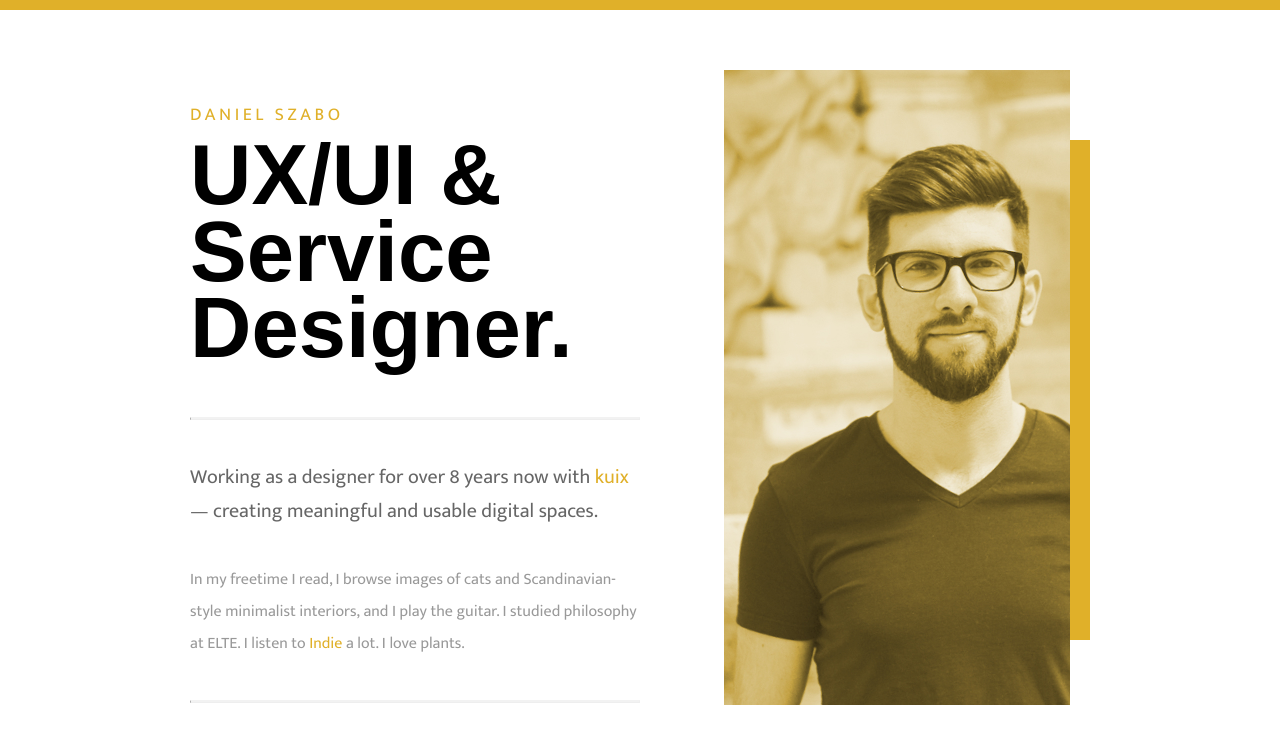
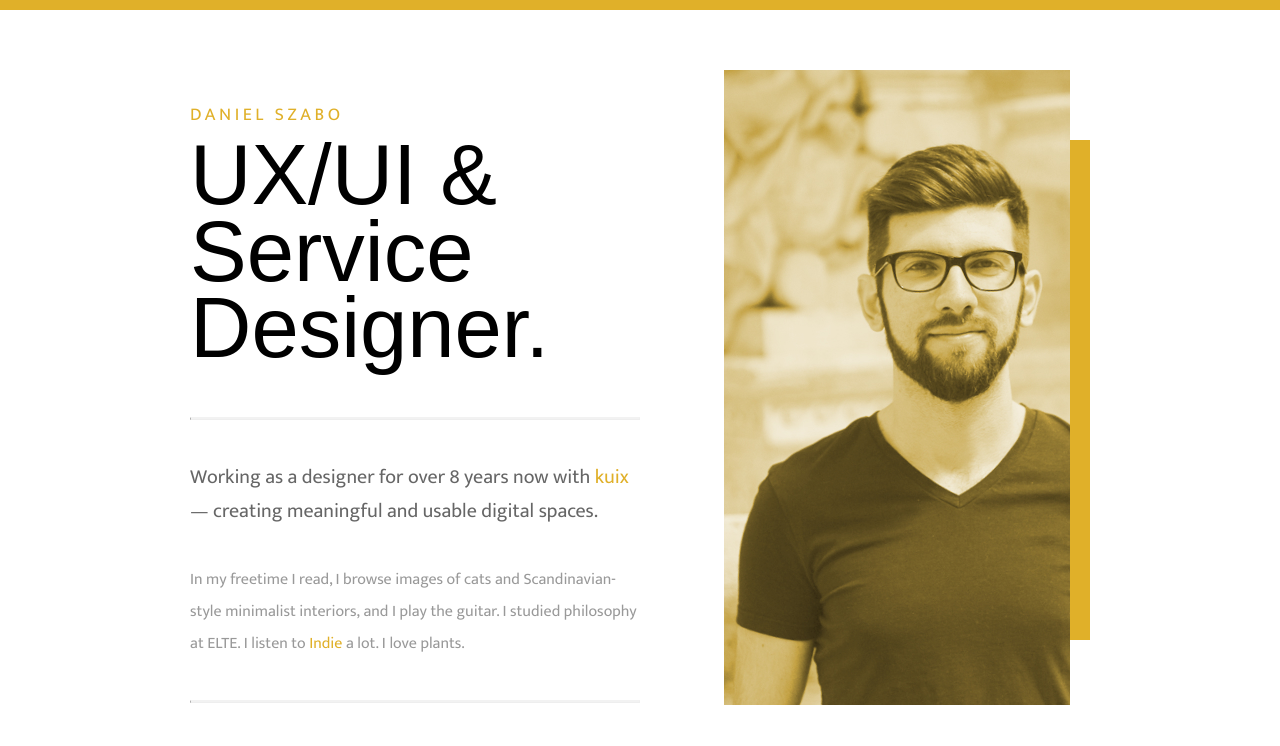
Before and after one commit to szada/bio, a plain HTML site: page index.html in a window 1280 px wide. Drawn offline with Linux system fonts and the light colour scheme; a web font is replaced by a local one.

Commit message:
Update h2 for all breakpoints

```diff
--- a/css/style.css
+++ b/css/style.css
@@ -157,9 +157,10 @@
 
   h2 {
       font-family: 'Rozha One', sans-serif;
+      font-size: 36px;
+      font-weight: 100;
+      line-height: 90%;
       color: black;
-      font-size: 48px;
-      line-height: 90%;
       margin-top: -5px;
   }
 
@@ -291,9 +292,10 @@
 
   h2 {
       font-family: 'Rozha One', sans-serif;
+      font-size: 36px;
+      font-weight: 100;
+      line-height: 90%;
       color: black;
-      font-size: 60px;
-      line-height: 90%;
       margin-top: -5px;
   }
 
```
